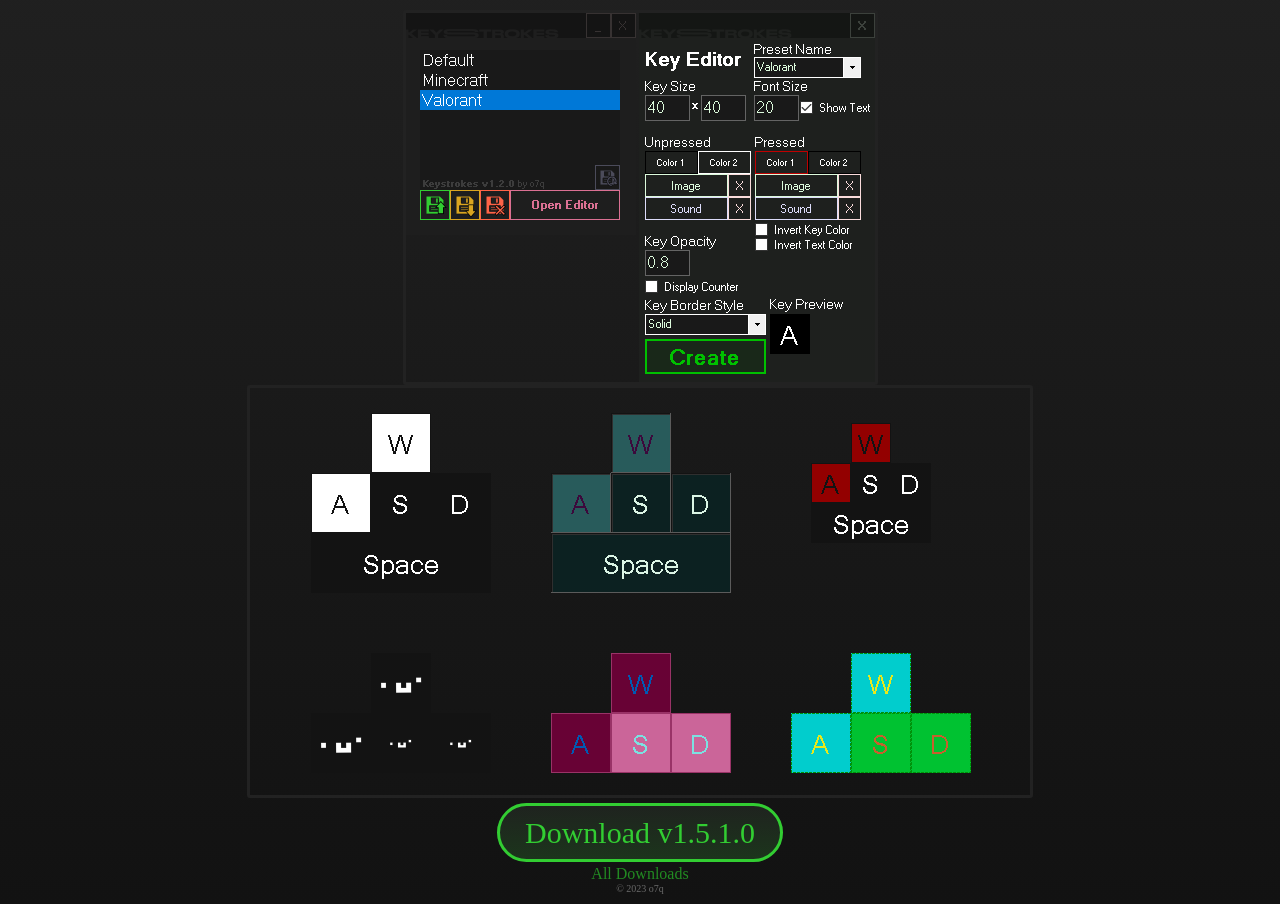
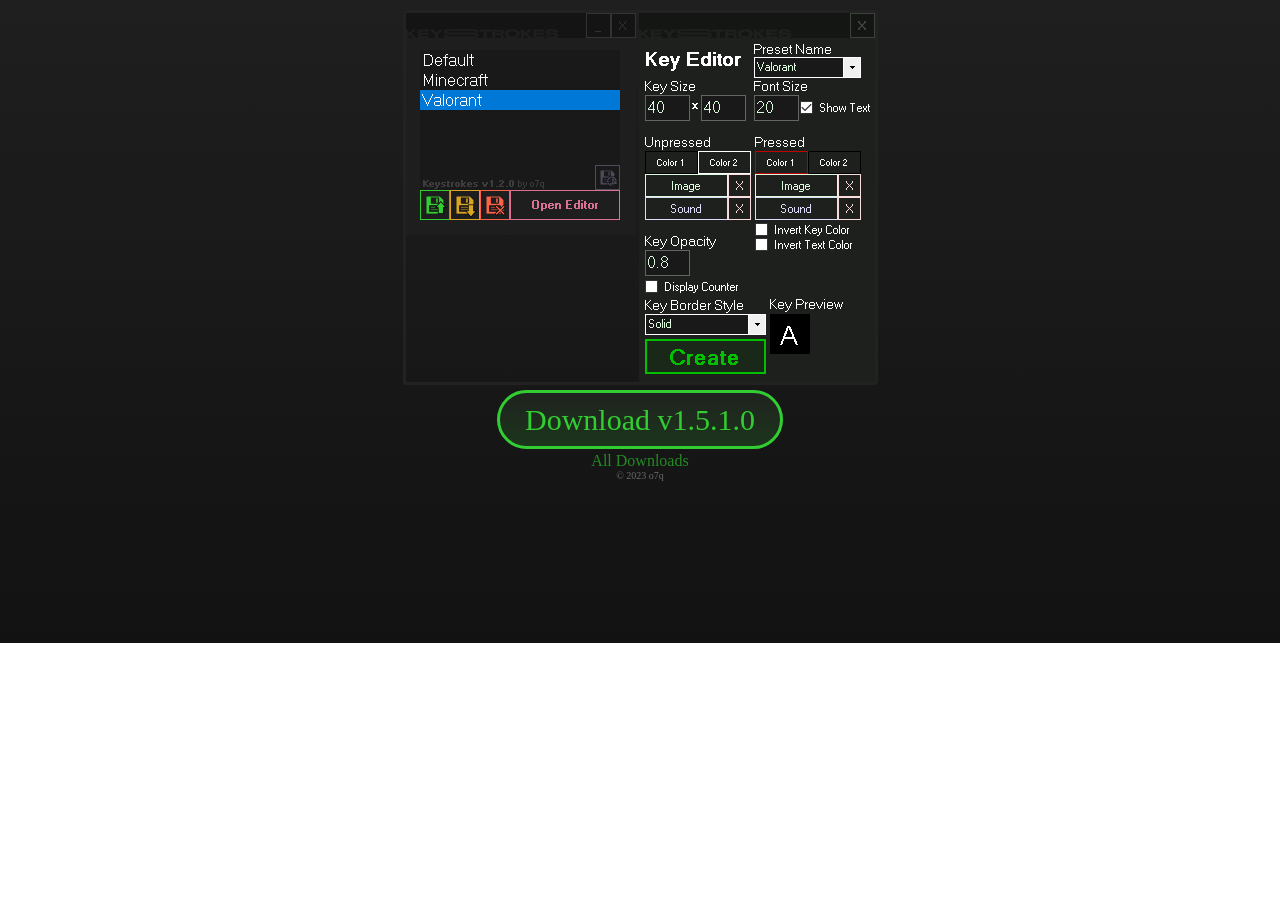
Before and after one commit to o7q/Keystrokes, a plain HTML site: page index.html in a window 1280 px wide. Shown: the part 157-1061 px from the top of the page. After the commit the page ends 800 px from the top, so only its background shows below. Drawn offline with Linux system fonts and the light colour scheme; a web font is replaced by a local one.

Commit message:
Update index.html

```diff
--- a/index.html
+++ b/index.html
@@ -21,7 +21,6 @@
         <br class="disablePointer disableSelect">
 
         <img src="assets/images/showcase/menu.png" class="headProgram disablePointer disableSelect" draggable="false">
-        <img src="assets/images/showcase/keystrokes.png" class="headProgram disablePointer disableSelect" draggable="false">
 
         <br class="disablePointer disableSelect">
         <br class="disablePointer disableSelect">
```
